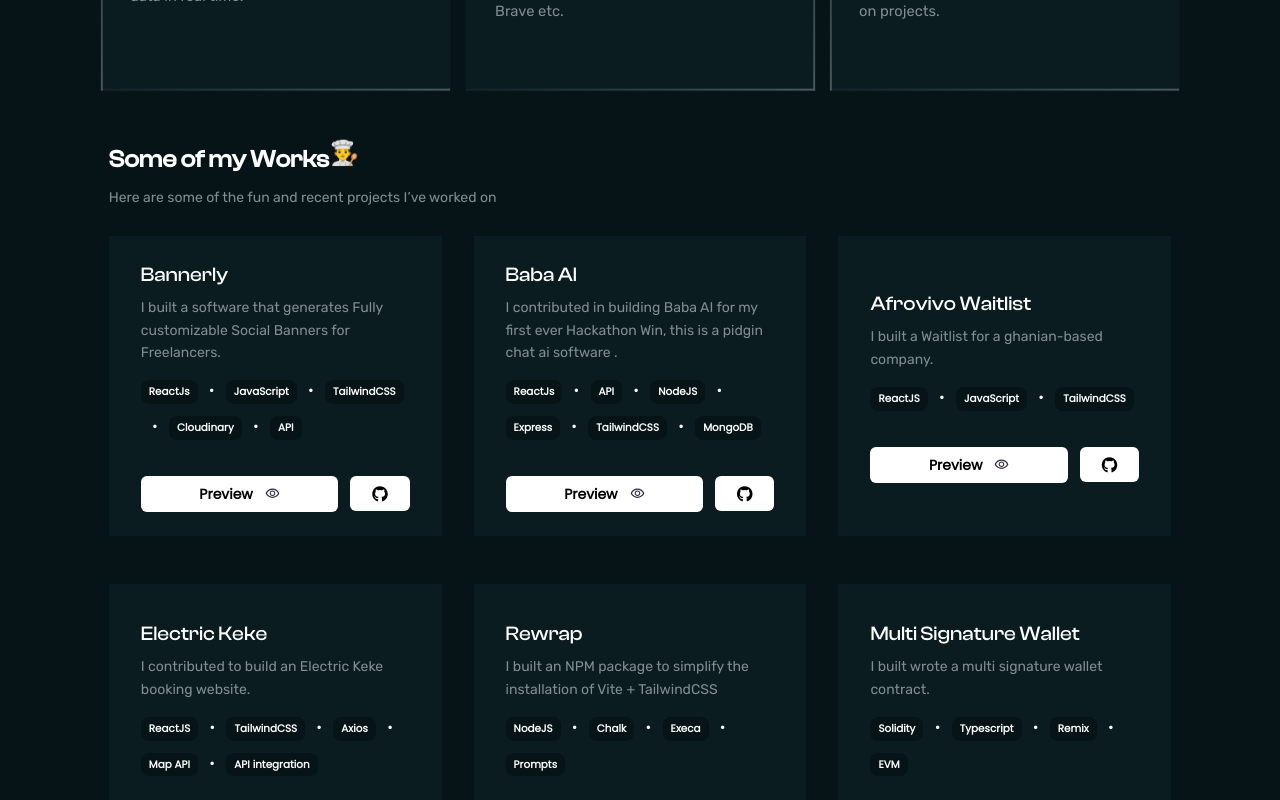
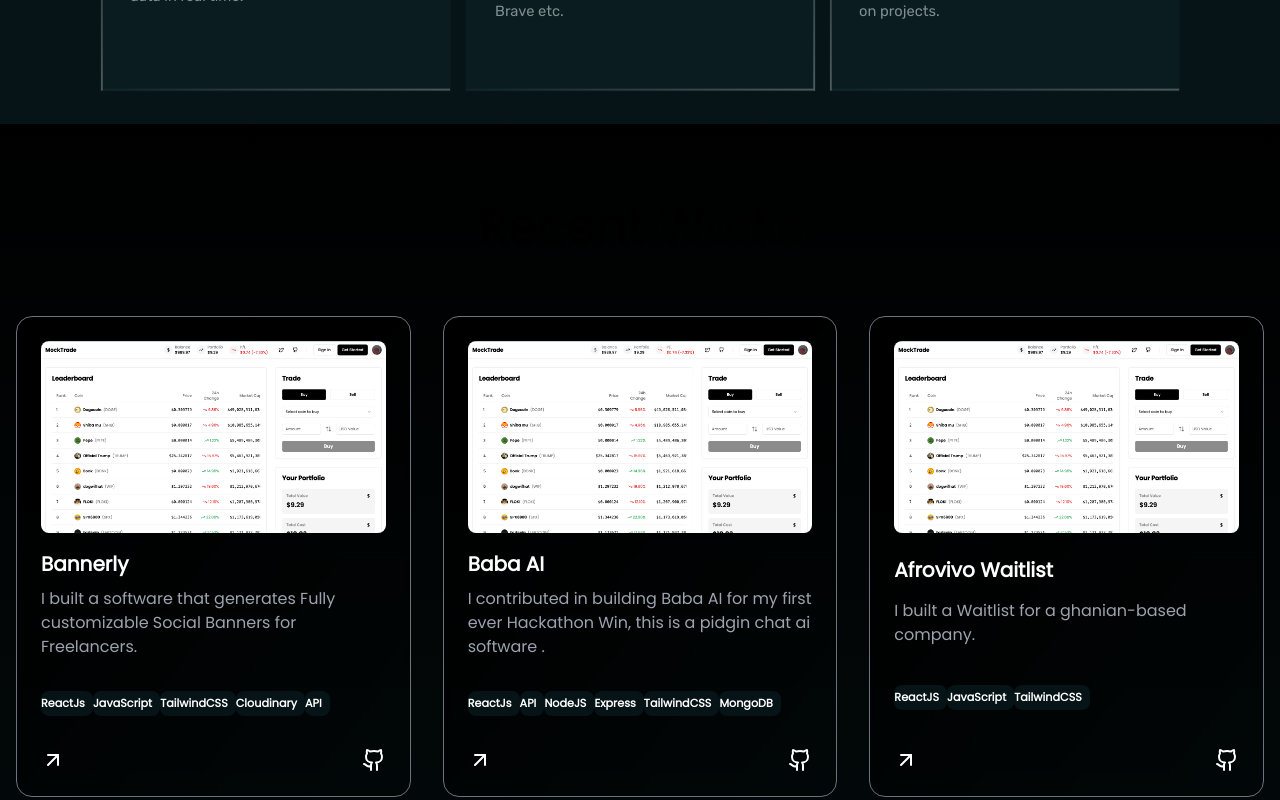
Before and after one commit to heyrapto/portfolio-, a React (Vite) app: page / in a window 1280 px wide. Shown: the part 1780-2580 px from the top of the page. Built offline with nearby package versions, Linux system fonts and the light colour scheme.

Commit message:
Add recent works section with project images and updated layout

```diff
--- /dev/null
+++ b/src/assets/index.ts
@@ -0,0 +1,5 @@
+import SS from "./images/recentWorks/ss.png"
+
+export {
+    SS,
+}
--- a/src/pages/RecentWorks.tsx
+++ b/src/pages/RecentWorks.tsx
@@ -1,10 +1,12 @@
 import { motion } from "framer-motion";
 import SvgIcons from "../assets/icons/SvgIcons";
+import { ArrowUpRight, Github } from "lucide-react";
+import { SS } from "../assets";
 
 const RecentWorks = () => {
   const tagsWrapperStyle = "my-[1rem] flex flex-wrap gap-y-3 w-full";
   const tagStyle =
-    "py-1 px-2 rounded-lg bg-[#061417] text-white text-[0.65rem] font-bold overflow-nextline";
+    "py-1 pr-2 rounded-lg bg-[#061417] text-white text-[0.7rem] font-bold overflow-nextline";
 
   const projects = [
     {
@@ -14,6 +16,7 @@ const RecentWorks = () => {
       tags: ["ReactJs", "JavaScript", "TailwindCSS", "Cloudinary", "API"],
       previewLink: "https://bannerly.vercel.app",
       githubLink: "https://github.com/heycaleszn/bannerly",
+      image: SS,
     },
     {
       title: "Baba AI",
@@ -22,6 +25,7 @@ const RecentWorks = () => {
       tags: ["ReactJs", "API", "NodeJS", "Express", "TailwindCSS", "MongoDB"],
       previewLink: "https://baba-frontend-react-06ac.onrender.com/",
       githubLink: "https://github.com/code-clan-g3/baba-frontend-react",
+      image:  SS,
     },
     {
       title: "Afrovivo Waitlist",
@@ -30,6 +34,7 @@ const RecentWorks = () => {
       tags: ["ReactJS", "JavaScript", "TailwindCSS"],
       previewLink: "https://afrovivo-waitlist-coral.vercel.app/",
       githubLink: "https://github.com/heycalebszn/afrovivo-waitlist",
+      image: SS,
     },
     {
       title: "Electric Keke",
@@ -38,6 +43,7 @@ const RecentWorks = () => {
       tags: ["ReactJS", , "TailwindCSS", "Axios", "Map API", "API integration"],
       previewLink: "https://electric-keke-frontend.vercel.app/",
       githubLink: "https://github.com/heycalebszn/Kobodrop",
+      image: SS,
     },
     {
       title: "Rewrap",
@@ -46,6 +52,7 @@ const RecentWorks = () => {
       tags: ["NodeJS", "Chalk", "Execa", "Prompts"],
       previewLink: "https://www.npmjs.com/package/rewrap-vitejs-tailwind",
       githubLink: "https://github.com/heycalebszn/Rewrap-",
+      image: SS,
 
     },
     {
@@ -55,6 +62,7 @@ const RecentWorks = () => {
       tags: ["Solidity", "Typescript", "Remix", "EVM"],
       previewLink: "https://www.npmjs.com/package/rewrap-vitejs-tailwind",
       githubLink: "https://github.com/heycalebszn/Rewrap-",
+      image: SS,
 
     },
     {
@@ -64,6 +72,7 @@ const RecentWorks = () => {
       tags: ["ReactJS", "JavaScript", "TailwindCSS", "Map"],
       previewLink: "https://szn-nikelanding.netlify.app",
       githubLink: "https://github.com/Techies-Collab-and-Upskill-Live-Project/Electric-keke-frontend-",
+      image: SS,
     },
     {
       title: "Virtual AR",
@@ -72,88 +81,63 @@ const RecentWorks = () => {
       tags: ["ReactJS", "JavaScript", "TailwindCSS"],
       previewLink: "https://virtualar.netlify.app",
       githubLink: "https://github.com/heycalebszn/virtual",
+      image: SS,
     },
   ];
 
   return (
-    <section>
-      <div className="flex justify-center py-5">
-        <div className="my_fixed_width">
-          <h2 className="text-2xl font-bold font-clash">
-            Some of my Works
-            <span className="inline-block animate-bounce">👨‍🍳</span>
-          </h2>
-          <p className="text-sm text-[#808e91] font-rubik my-3">
-            Here are some of the fun and recent projects I’ve worked on
-          </p>
-          <div className="grid place-items-center my-5 gap-6 sm:grid-cols-2 md:grid-cols-3 sm:gap-8 justify-between">
+    <section className="py-20 bg-gradient-to-b from-black to-primary-900">
+      <div className="container mx-auto px-4">
+        <motion.h2
+          initial={{ opacity: 0, y: 20 }}
+          whileInView={{ opacity: 1, y: 0 }}
+          className="text-4xl md:text-5xl font-bold text-center mb-16 bg-clip-text text-transparent bg-gradient-to-r from-secondary-400 to-primary-400"
+        >
+          Recent Works
+        </motion.h2>
+        <div className="grid grid-cols-1 md:grid-cols-2 lg:grid-cols-3 gap-8">
           {projects.map((project, index) => (
             <motion.div
-                key={`project-${index}`}
-                whileHover={{
-                  scale: 1.05,
-                  boxShadow: "0px 10px 30px rgba(0, 0, 0, 0.3)",
-                  transition: { duration: 0.3 },
-                }}
-                whileTap={{
-                  scale: 1.05,
-                  boxShadow: "0px 10px 30px rgba(0, 0, 0, 0.3)",
-                  transition: { duration: 0.3 },
-                }}
-                className="min-h-[300px] my-2 flex items-center justify-center overflow-hidden px-7 bg-[#0a1c20] w-full md:px-8"
+              key={index}
+              initial={{ opacity: 0, y: 20 }}
+              whileInView={{ opacity: 1, y: 0 }}
+              transition={{ duration: 0.5, delay: index * 0.2 }}
+              className="bg-gradient-to-br from-primary-800/30 to-primary-900/30 rounded-2xl p-6 backdrop-blur-sm border border-gray-500 justify-between flex flex-col"
             >
-                <div className="w-full">
-                  <p className="text-xl text-white font-clash">
-                    {project.title}
-                  </p>
-                  <p className="text-sm font-rubik text-[#808e91] leading-[1.4rem] mt-2">
-                    {project.description}
-                  </p>
+              <img
+                src={project.image}
+                alt={project.title}
+                className="w-full h-48 object-cover rounded-lg mb-4"
+              />
+              <h3 className="text-[20px] font-bold mb-2 text-white">{project.title}</h3>
+              <p className="text-gray-400 mb-4 text-[1rem]">{project.description}</p>
               <div className={tagsWrapperStyle}>
-                    {project.tags
-                      .map((tag, tagIndex) => (
-                        <span
-                          key={`tag-${index}-${tagIndex}`}
-                          className={tagStyle}
-                        >
+                {project.tags.map((tag, tagIndex) => (
+                  <span key={tagIndex} className={tagStyle}>
                     {tag}
                   </span>
-                      ))
-                      .reduce((prev, curr) => (
-                        <>
-                          {prev}
-                          <span key={`dot-${index}`} className="text-sm px-[0.7rem]">
-                            •
-                          </span>
-                          {curr}
-                        </>
                 ))}
               </div>
-
-                  <div className="flex justify-center items-center gap-3">
+              <div className="flex justify-between items-center mt-4">
                 <a
                   href={project.previewLink}
-                      className="bg-white rounded-md w-full mt-5 py-2 text-sm text-black space-x-3 justify-center text-center font-bold flex items-center hover:bg-gray-400"
-                      rel="nofollow"
+                  className="text-secondary-400 hover:text-secondary-300 transition-colors"
                   target="_blank"
+                  rel="noopener noreferrer"
                 >
-                      <span>Preview</span>
-                      <SvgIcons type="visibility" width="15" height="15" className="inline-block" />
+                  <ArrowUpRight />
                 </a>
-                    {project.githubLink && (
                 <a
                   href={project.githubLink}
-                        className="bg-white rounded-md w-[30%] mt-5 py-[0.59rem] text-sm text-black space-x-3 justify-center text-center font-bold flex items-center hover:bg-gray-400"
+                  className="text-secondary-400 hover:text-secondary-300 transition-colors"
                   target="_blank"
+                  rel="noopener noreferrer"
                 >
-                        <i className="!text-[1rem] fa-brands fa-github"></i>
+                  <Github />
                 </a>
-                    )}
-                  </div>
               </div>
             </motion.div>
           ))}
-          </div>
         </div>
       </div>
     </section>
```
Also changed, not shown: src/assets/images/recentWorks/ss.png (added). Lines whose indentation alone changed are shown as unchanged.
